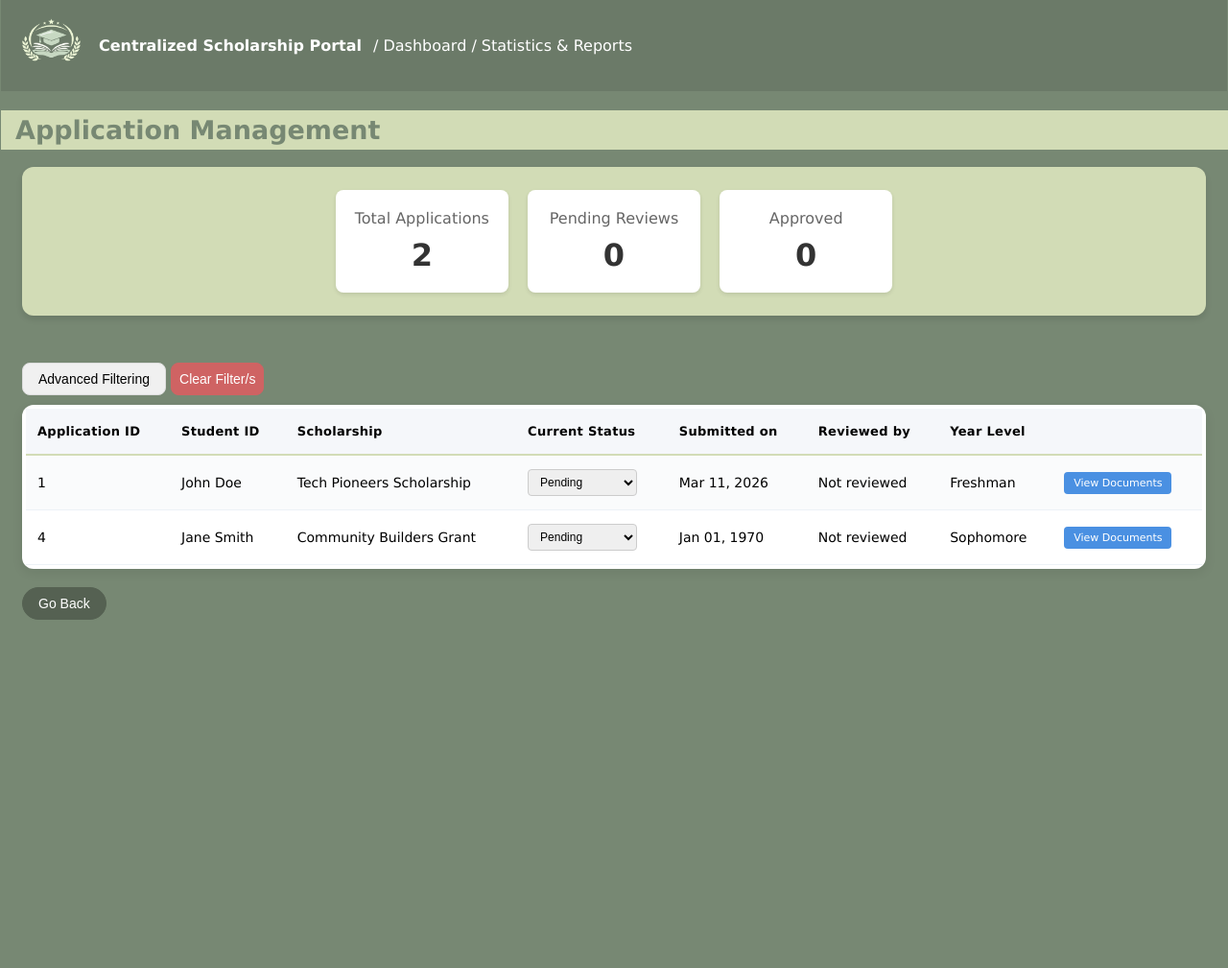
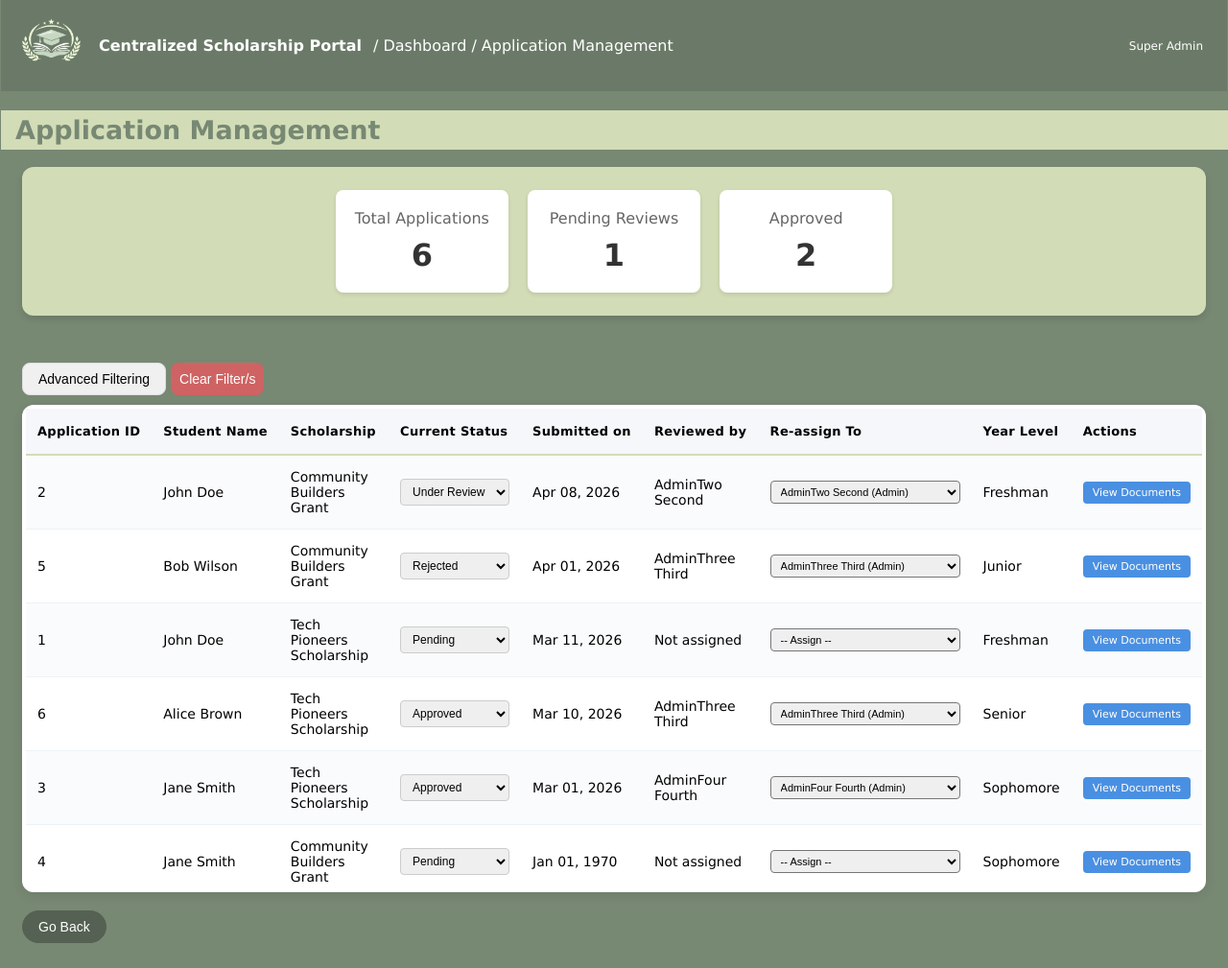
Before and after one commit to Reii555/Itprog, a PHP site: page /AppMgmt.php in a window 1280 px wide. Shown: the whole page at 96% size. Before the commit the page ends 646 px from the top, so only its background shows below. Run offline with PHP 8.4, Linux system fonts and the light colour scheme; a user stored in the database is signed in; data comes from the database, SQL or seed files in the repository.

Commit message:
made supa admin OP

```diff
--- a/CSP_database.sql
+++ b/CSP_database.sql
@@ -20,6 +20,9 @@ SET time_zone = "+00:00";
 --
 -- Database: `CSP_database`
 --
+
+CREATE DATABASE IF NOT EXISTS `CSP_database` DEFAULT CHARACTER SET utf8mb4 COLLATE utf8mb4_general_ci;
+USE `CSP_database`;
 
 -- --------------------------------------------------------
 
--- a/Frontends/Server-side/AppMgmt.php
+++ b/Frontends/Server-side/AppMgmt.php
@@ -24,6 +24,10 @@ $role_query = mysqli_query($conn, "SELECT role FROM ACCOUNTS WHERE account_id =
 if($role_query) {
     $user_role = mysqli_fetch_assoc($role_query)['role'];
 }
+
+// Check if user is Super Admin (has full access)
+$is_super_admin = ($user_role == 'Super Admin');
+$is_it_admin = ($user_role == 'IT');
 
 // ============================================
 // AUTO-ASSIGN ADMIN WHEN VIEWING DOCUMENTS
@@ -59,12 +63,33 @@ if($_SERVER['REQUEST_METHOD'] == 'POST' && isset($_POST['app_id']) && isset($_PO
 }
 
 // ============================================
+// REASSIGN APPLICATION TO DIFFERENT ADMIN (Super Admin only)
+// ============================================
+if($_SERVER['REQUEST_METHOD'] == 'POST' && isset($_POST['reassign_app_id']) && isset($_POST['new_reviewer_id'])) {
+    // Only allow Super Admin to reassign
+    if($is_super_admin) {
+        $reassign_app_id = (int)$_POST['reassign_app_id'];
+        $new_reviewer_id = (int)$_POST['new_reviewer_id'];
+
+        if($new_reviewer_id > 0) {
+            $reassign_update = "UPDATE APPLICATIONS SET reviewed_by = $new_reviewer_id WHERE application_id = $reassign_app_id";
+            mysqli_query($conn, $reassign_update);
+        }
+
+        // Refresh page
+        header("Location: " . $_SERVER['PHP_SELF']);
+        exit();
+    }
+}
+
+// ============================================
 // GET STATISTICS
 // ============================================
 
 // Build access filter for stats based on user role
+// Super Admin sees ALL, others see only assigned or unassigned
 $access_filter = "";
-if($user_role != 'IT') {
+if(!$is_super_admin) {
     $access_filter = "WHERE (reviewed_by IS NULL OR reviewed_by = $admin_id)";
 }
 
@@ -107,8 +132,8 @@ $where_conditions = [];
 $params = [];
 $types = "";
 
-// Restrict to assigned applications (IT sees all, others see only assigned or unassigned)
-if($user_role != 'IT') {
+// Restrict to assigned applications (Super Admin sees ALL)
+if(!$is_super_admin) {
     $where_conditions[] = "(a.reviewed_by IS NULL OR a.reviewed_by = $admin_id)";
 }
 
@@ -136,7 +161,8 @@ $sql = "
     SELECT a.application_id, a.student_id, a.status, a.submission_date, a.review_date,
            s.first_name, s.last_name, s.year_level, s.department,
            sch.title as scholarship_title,
-           CONCAT(ad.first_name, ' ', ad.last_name) as reviewer_name
+           CONCAT(ad.first_name, ' ', ad.last_name) as reviewer_name,
+           a.reviewed_by
     FROM APPLICATIONS a
     LEFT JOIN STUDENTS s ON a.student_id = s.student_id
     LEFT JOIN SCHOLARSHIPS sch ON a.scholarship_id = sch.scholarship_id
@@ -155,6 +181,17 @@ if(!empty($params)) {
     $applications_query = mysqli_query($conn, $sql);
 }
 
+// Get all admins for Super Admin dropdown
+$all_admins = [];
+if($is_super_admin) {
+    $admins_query = mysqli_query($conn, "SELECT ad.admin_id, ad.first_name, ad.last_name, a.role
+                                         FROM ADMINISTRATORS ad
+                                         JOIN ACCOUNTS a ON ad.account_id = a.account_id");
+    while($admin = mysqli_fetch_assoc($admins_query)) {
+        $all_admins[] = $admin;
+    }
+}
+
 ?>
 
 <!DOCTYPE html>
@@ -167,7 +204,10 @@ if(!empty($params)) {
     <section class="header">
     <img src="../icons/CSP_logo.png" alt="CSP Logo" class="CSP-logo">
             <strong>Centralized Scholarship Portal</strong>
-            <span> / <a href="Server_Dashboard.php">Dashboard</a> / Statistics & Reports</span>
+            <span> / <a href="Server_Dashboard.php">Dashboard</a> / Application Management</span>
+            <?php if($is_super_admin): ?>
+                <span style="margin-left: auto; background: #gold; padding: 3px 10px; border-radius: 20px; font-size: 12px;">Super Admin</span>
+            <?php endif; ?>
     </section>
 
     <h1>Application Management</h1>
@@ -222,7 +262,6 @@ if(isset($_GET['view_docs']) && !empty($_GET['view_docs'])) {
         </div>
 
         <div class="modal-body">
-            <!-- Application Info -->
             <div class="modal-app-info">
                 <div class="info-row">
                     <span class="info-label">Student:</span>
@@ -250,7 +289,6 @@ if(isset($_GET['view_docs']) && !empty($_GET['view_docs'])) {
                 </div>
             </div>
 
-            <!-- Documents List -->
             <div class="modal-documents">
                 <h3>Submitted Documents</h3>
                 <?php if(count($modal_documents) > 0): ?>
@@ -258,7 +296,7 @@ if(isset($_GET['view_docs']) && !empty($_GET['view_docs'])) {
                         <div class="modal-doc-item">
                             <div class="doc-info">
                                 <div class="doc-title"><?php echo htmlspecialchars($doc['docu_type']); ?></div>
-                                <div class="doc-meta"><?php echo htmlspecialchars($doc['file_name']); ?> (<?php echo $doc['file_type']; ?>)</div>
+                                <div class="doc-meta"><?php echo htmlspecialchars($doc['file_name']); ?></div>
                             </div>
                             <a href="view_document_file.php?doc_id=<?php echo $doc['document_id']; ?>&return=<?php echo urlencode($_SERVER['REQUEST_URI']); ?>"
                                target="_blank"
@@ -302,7 +340,6 @@ if(isset($_GET['view_docs']) && !empty($_GET['view_docs'])) {
 <br>
 
 <!-- Advanced Filtering -->
-
 <section class="Adv-Filtr">
   <form method="GET" action="">
   <section class="filter-dropdown">
@@ -360,18 +397,20 @@ if(isset($_GET['view_docs']) && !empty($_GET['view_docs'])) {
 </section>
 
 <!-- Applications Table -->
-
 <section class="table-container">
     <table>
         <tr>
-            <th>Application ID </th>
-            <th>Student ID </th>
-            <th>Scholarship </th>
-            <th>Current Status </th>
-            <th>Submitted on </th>
-            <th>Reviewed by </th>
-            <th>Year Level </th>
-            <th> </th>
+            <th>Application ID</th>
+            <th>Student Name</th>
+            <th>Scholarship</th>
+            <th>Current Status</th>
+            <th>Submitted on</th>
+            <th>Reviewed by</th>
+            <?php if($is_super_admin): ?>
+                <th>Re-assign To</th>
+            <?php endif; ?>
+            <th>Year Level</th>
+            <th>Actions</th>
         </tr>
 
 <?php if($applications_query && mysqli_num_rows($applications_query) > 0): ?>
@@ -393,7 +432,24 @@ if(isset($_GET['view_docs']) && !empty($_GET['view_docs'])) {
                 </form>
             </td>
             <td><?php echo date('M d, Y', strtotime($app['submission_date'])); ?></td>
-            <td><?php echo $app['reviewer_name'] ? htmlspecialchars($app['reviewer_name']) : 'Not reviewed'; ?></td>
+            <td><?php echo $app['reviewer_name'] ? htmlspecialchars($app['reviewer_name']) : 'Not assigned'; ?></td>
+            <?php if($is_super_admin): ?>
+                <td>
+                    <form method="POST" action="" style="display: inline;" onchange="this.submit()">
+                        <input type="hidden" name="reassign_app_id" value="<?php echo $app['application_id']; ?>">
+                        <select name="new_reviewer_id" style="padding: 4px 6px; border-radius: 4px; font-size: 11px;">
+                            <option value="">-- Assign --</option>
+                            <?php foreach($all_admins as $admin_option): ?>
+                                <option value="<?php echo $admin_option['admin_id']; ?>"
+                                    <?php echo ($app['reviewed_by'] == $admin_option['admin_id']) ? 'selected' : ''; ?>>
+                                    <?php echo htmlspecialchars($admin_option['first_name'] . ' ' . $admin_option['last_name']); ?>
+                                    (<?php echo $admin_option['role']; ?>)
+                                </option>
+                            <?php endforeach; ?>
+                        </select>
+                    </form>
+                </td>
+            <?php endif; ?>
             <td><?php echo $app['year_level']; ?></td>
             <td>
                 <a href="?<?php echo http_build_query(array_merge($_GET, ['view_docs' => $app['application_id'], 'assign' => '1'])); ?>" class="view-docs-link">View Documents</a>
@@ -402,12 +458,11 @@ if(isset($_GET['view_docs']) && !empty($_GET['view_docs'])) {
     <?php endwhile; ?>
 <?php else: ?>
         <tr>
-                    <td colspan="8" style="text-align: center;">No applications found.</td>
+            <td colspan="<?php echo $is_super_admin ? '9' : '8'; ?>" style="text-align: center;">No applications found.</td>
         </tr>
 <?php endif; ?>
 
     </table>
-    </section>
 </section>
 
 <br>
@@ -416,7 +471,8 @@ if(isset($_GET['view_docs']) && !empty($_GET['view_docs'])) {
     <button onclick="window.location.href='Server_Dashboard.php'">Go Back</button>
 </section>
 
-
-
 </body>
 </html>
+
+<!-- DEBUG: Role = '<?php echo $user_role; ?>' -->
+<!-- Super Admin check = <?php echo $is_super_admin ? 'TRUE' : 'FALSE'; ?> -->
```
Lines whose indentation alone changed are shown as unchanged.
